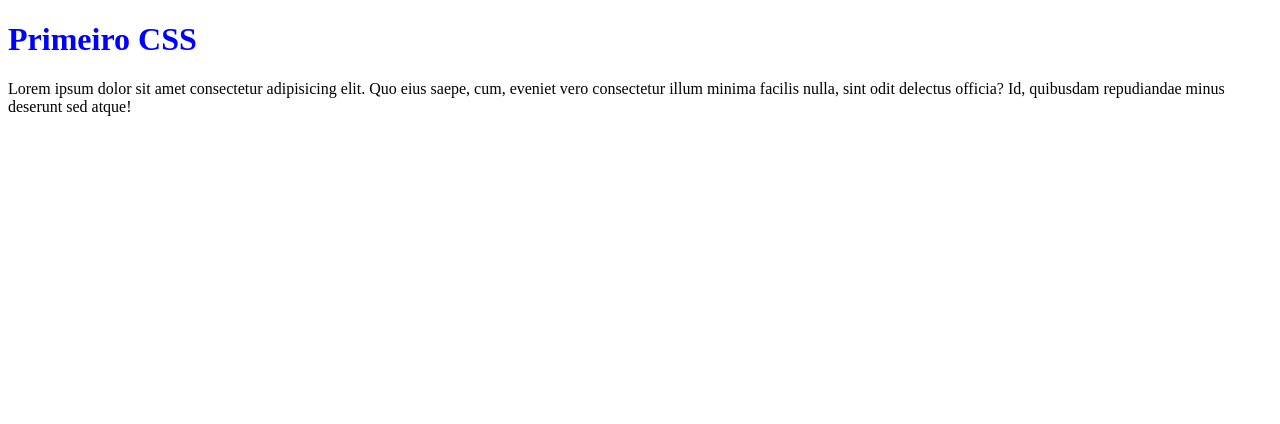
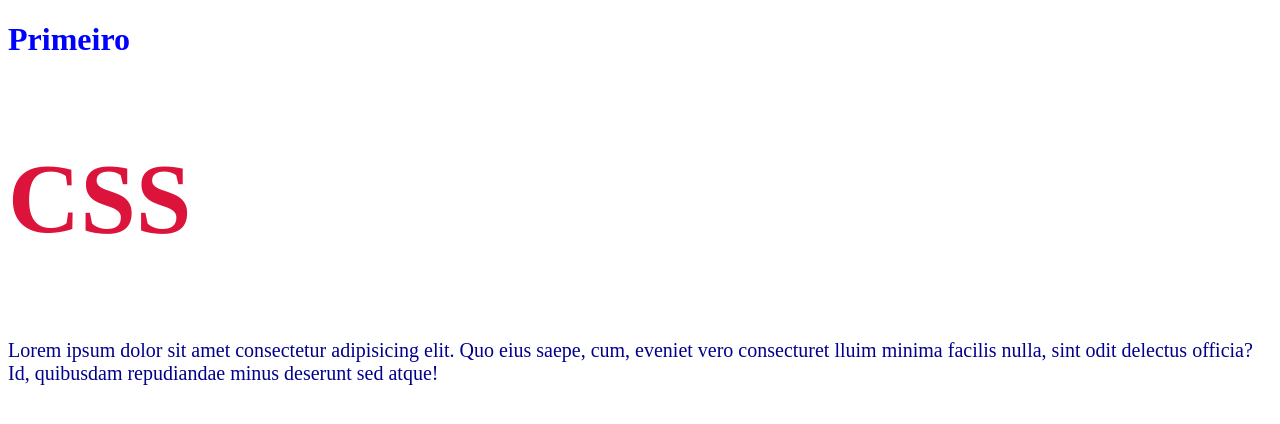
Before and after one commit to CarlosCerque1ra/CSS, a plain HTML site: page ex_01_AdicionarCSS/index.html in a window 1280 px wide. Drawn offline with Linux system fonts and the light colour scheme.

Commit message:
Arquivo de CSS externo

```diff
--- a/ex_01_AdicionarCSS/index.html
+++ b/ex_01_AdicionarCSS/index.html
@@ -7,9 +7,10 @@
     <title>Adicionando CSS</title>
 </head>
 <body>
-    <h1>Primeiro CSS</h1>
+    <h1>Primeiro</h1>
+    <h2>CSS</h2>
     <p>
-        Lorem ipsum dolor sit amet consectetur adipisicing elit. Quo eius saepe, cum, eveniet vero consectetur illum minima facilis nulla, sint odit delectus officia? Id, quibusdam repudiandae minus deserunt sed atque!
+        Lorem ipsum dolor sit amet consectetur adipisicing elit. Quo eius saepe, cum, eveniet vero consecturet lluim minima facilis nulla, sint odit delectus officia? Id, quibusdam repudiandae minus deserunt sed atque!
     </p>
 </body>
 </html>
--- a/ex_01_AdicionarCSS/style.css
+++ b/ex_01_AdicionarCSS/style.css
@@ -1,3 +1,14 @@
+/* A primeira palavra define onde você esta editanto, uzando CSS exter */
 h1{
     color:blue
 }
+
+h2{
+    color: crimson;
+    font-size: 100px;  /*font-size mexe no tamanho da imagem*/
+}
+
+p{
+    color: darkblue;
+    font-size: 20px;
+}
```
